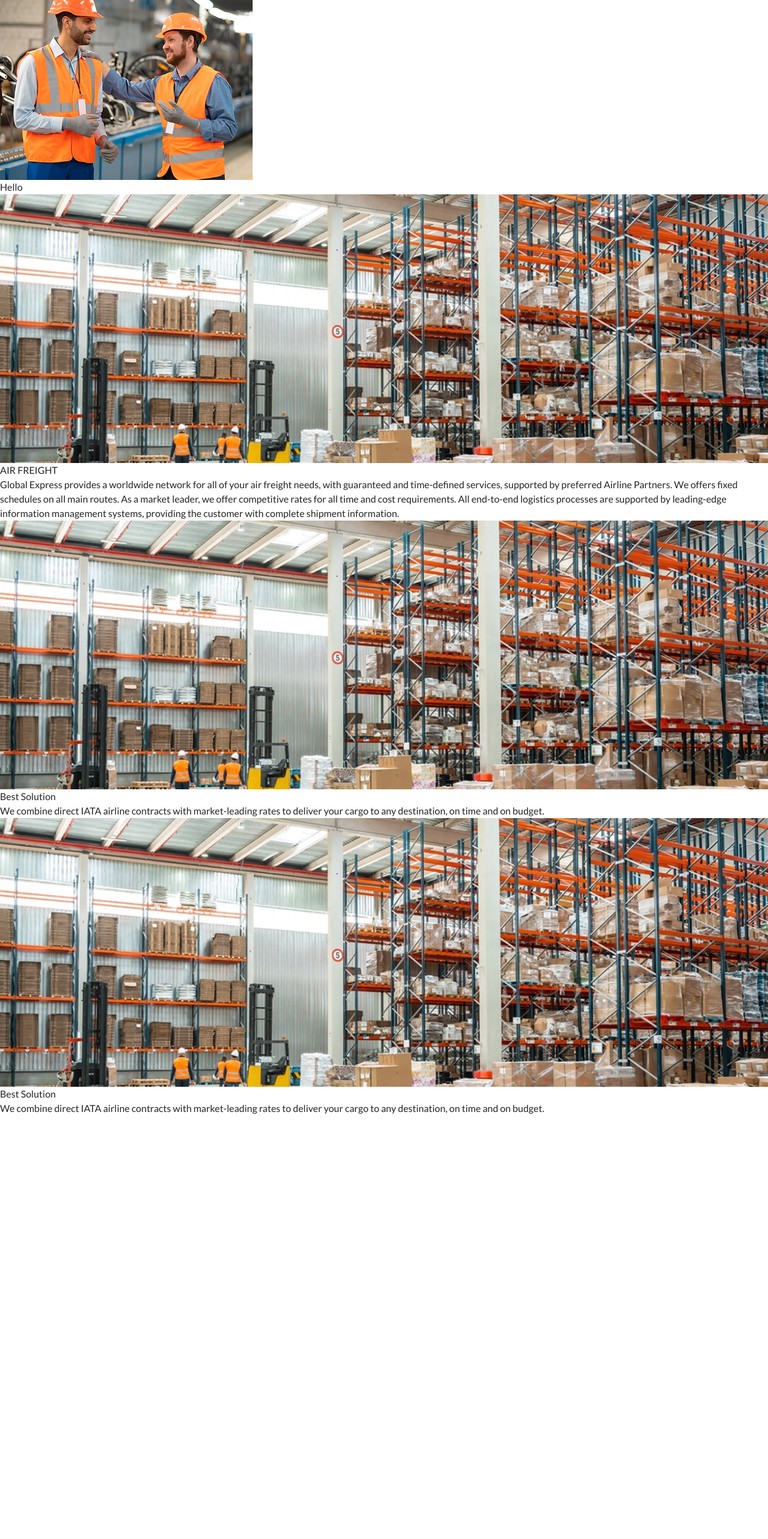
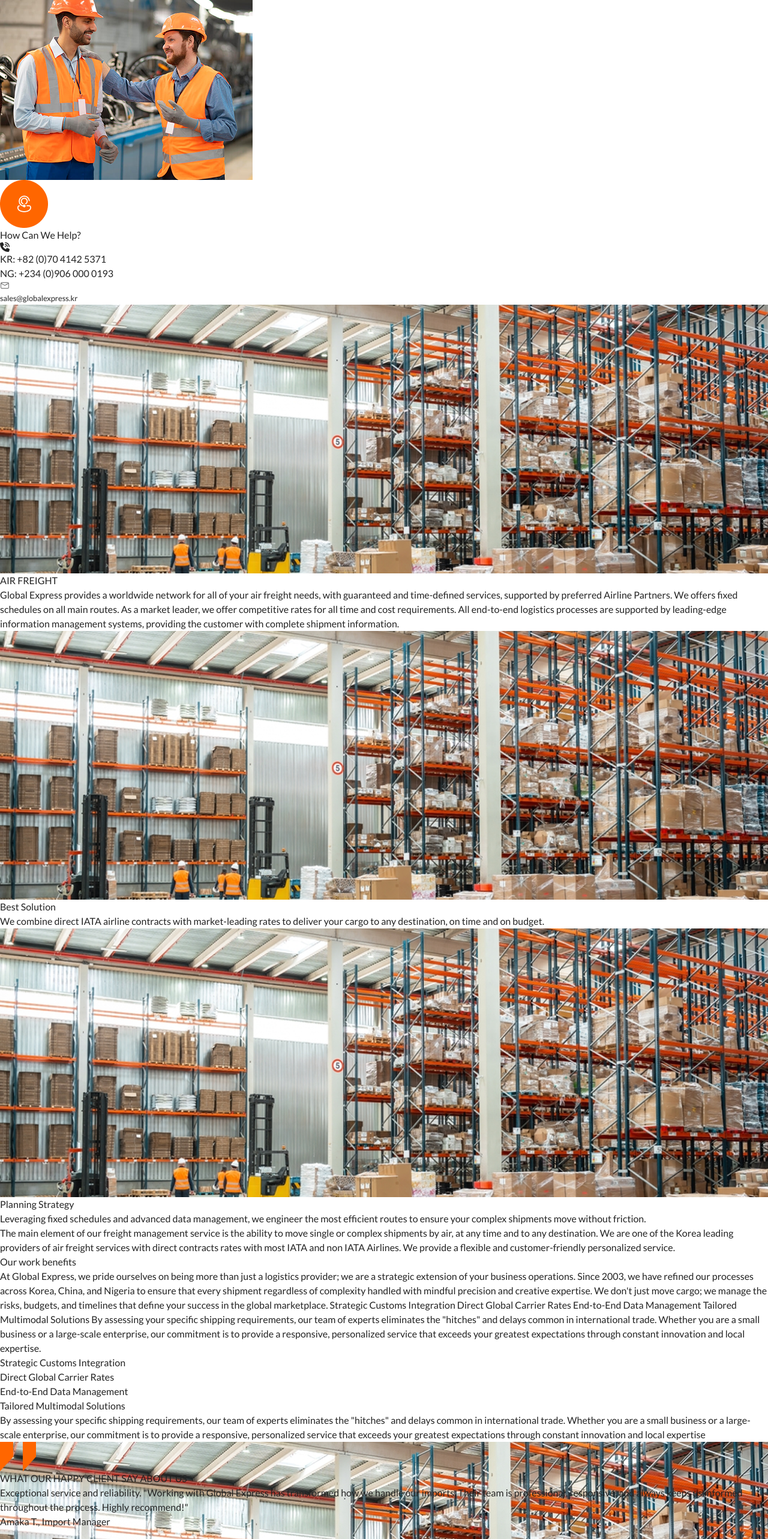
Before and after one commit to Juadebfm/global-express-landing-page, a React (Vite) app: page /services in a window 1280 px wide. Shown: the part 1080-3646 px from the top of the page at 60% size. Before the commit the page ends 2940 px from the top, so only its background shows below. Built offline with nearby package versions, Linux system fonts and the light colour scheme; no server answers.

Commit message:
feat: added the services page responsiveness

```diff
--- a/src/components/OurServices.jsx
+++ b/src/components/OurServices.jsx
@@ -1,14 +1,17 @@
 import React from "react";
 import horizontal from "../assets/horizontal.png";
 import { MdKeyboardArrowRight } from "react-icons/md";
-import store from "../assets/store.png"
+import store from "../assets/store.png";
 import { FaRegFilePdf } from "react-icons/fa6";
 import { IoDocumentTextOutline } from "react-icons/io5";
-import two from "../assets/two.png"
+import two from "../assets/two.png";
+import help from "../assets/help.png";
+import { FaPhoneVolume } from "react-icons/fa6";
+import { CiMail } from "react-icons/ci";
 
 const OurServices = () => {
   return (
-    <div className="mt-16 px-16">
+    <div className="mt-16 px-16 max-md:px-8 max-sm:px-4">
       <div className="flex justify-center flex-col items-center">
         <div className="flex items-center gap-2">
           <img src={horizontal} alt="horizontal line" />
@@ -17,15 +20,15 @@ const OurServices = () => {
         <h4 className="text-[40px] font-bold leading-tight w-[50%] text-center mt-2 max-md:text-[32px] max-md:w-full max-sm:text-[28px]">
           PROVIDING THE BEST SERVICES FOR OUR CUSTOMERS
         </h4>
-        <p className="mt-4 w-[70%] text-center text-sm">
+        <p className="mt-4 w-[70%] text-center text-sm max-md:w-[90%] max-sm:w-full">
           Global Express is duly registered in Korea as Hazyom Holdings since
           2003. We are one of the leading international freight forwarding and
           Logistics Company with offices in Seoul Korea, Guangzhou China and
           Lagos Nigeria.
         </p>
       </div>
-      <div className="flex gap-8 mt-16">
-        <div className="bg-blue  w-[30%]">
+      <div className="flex gap-8 mt-16 max-lg:flex-col max-md:gap-6">
+        <div className="bg-blue w-[30%] max-lg:w-full">
           <div className="bg-[#2B2A2A] rounded-md px-4 py-8">
             <div className="flex items-center bg-[#262626] rounded-lg hover:bg-[#FF6600] transition-colors duration-300 cursor-pointer">
               <button className="text-[#FFFFFF] px-4 py-3 w-full text-start font-semibold text-sm">
@@ -96,21 +99,33 @@ const OurServices = () => {
             </div>
           </div>
           <div className="bg-[#2B2A2A] rounded-md mt-8">
-            <div>
-                <img src={two} alt="two staff" />
+            <div className="flex flex-col items-center">
+              <img src={two} alt="two staff" className="w-full" />
+              <img className="-mt-8 max-sm:-mt-6" src={help} alt="image" />
             </div>
-            <div>
-                <h4>Hello</h4>
+            <div className="mt-4 text-xl font-bold flex flex-col items-center justify-center max-sm:text-lg">
+              <h4>How Can We Help?</h4>
+              <div className="flex items-center justify-center gap-2 mt-4">
+                <FaPhoneVolume />
+                <div className="text-[12px]">
+                  <p>KR: +82 (0)70 4142 5371</p>
+                  <p>NG: +234 (0)906 000 0193</p>
+                </div>
+              </div>
+              <div className="flex items-center justify-center gap-2 mt-6 mb-8">
+                <CiMail />
+                <small className="text-[12px]">sales@globalexpress.kr</small>
+              </div>
             </div>
           </div>
         </div>
-        <div className="bg-yellow h-[600px] w-[70%]">
+        <div className="h-auto w-[70%] max-lg:w-full">
           <div>
-            <img src={store} alt="image" />
+            <img src={store} alt="image" className="w-full h-auto" />
           </div>
           <div className="mt-8">
-            <h4 className="text-2xl font-bold">AIR FREIGHT</h4>
-            <p className="mt-4">
+            <h4 className="text-2xl font-bold max-sm:text-xl">AIR FREIGHT</h4>
+            <p className="mt-4 text-sm max-sm:text-[13px]">
               Global Express provides a worldwide network for all of your air
               freight needs, with guaranteed and time-defined services,
               supported by preferred Airline Partners. We offers fixed schedules
@@ -121,15 +136,17 @@ const OurServices = () => {
               information.
             </p>
           </div>
-          <div className="mt-6 flex items-start justify-center gap-8">
-            <div className="flex gap-3 items-start">
+          <div className="mt-6 flex items-start justify-center gap-8 max-md:flex-col max-md:gap-6">
+            <div className="flex gap-3 items-start max-sm:flex-col">
               <img
-                className="w-[250px] h-[160px] object-cover"
+                className="w-[250px] h-[160px] object-cover max-sm:w-full max-sm:h-auto"
                 src={store}
                 alt="image"
               />
-              <div className="mt-6">
-                <h6 className="font-semibold text-lg mb-2">Best Solution</h6>
+              <div className="mt-6 max-sm:mt-3">
+                <h6 className="font-semibold text-lg mb-2 max-sm:text-base">
+                  Best Solution
+                </h6>
                 <p className="text-[12px] leading-relaxed">
                   We combine direct IATA airline contracts with market-leading
                   rates to deliver your cargo to any destination, on time and on
@@ -137,21 +154,67 @@ const OurServices = () => {
                 </p>
               </div>
             </div>
-            <div className="flex gap-3 items-start">
+            <div className="flex gap-3 items-start max-sm:flex-col">
               <img
-                className="w-[250px] h-[160px] object-cover "
+                className="w-[250px] h-[160px] object-cover max-sm:w-full max-sm:h-auto"
                 src={store}
                 alt="image"
               />
-              <div className="mt-6">
-                <h6 className="font-semibold text-lg mb-2">Best Solution</h6>
+              <div className="mt-6 max-sm:mt-3">
+                <h6 className="font-semibold text-lg mb-2 max-sm:text-base">
+                  Planning Strategy
+                </h6>
                 <p className="text-[12px] leading-relaxed">
-                  We combine direct IATA airline contracts with market-leading
-                  rates to deliver your cargo to any destination, on time and on
-                  budget.
+                  Leveraging fixed schedules and advanced data management, we
+                  engineer the most efficient routes to ensure your complex
+                  shipments move without friction.
                 </p>
               </div>
             </div>
+          </div>
+          <p className="mt-8 text-sm max-sm:text-[13px]">
+            The main element of our freight management service is the ability to
+            move single or complex shipments by air, at any time and to any
+            destination. We are one of the Korea leading providers of air
+            freight services with direct contracts rates with most IATA and non
+            IATA Airlines. We provide a flexible and customer-friendly
+            personalized service.
+          </p>
+          <div className="mt-6">
+            <h4 className="text-2xl font-bold max-sm:text-xl">
+              Our work benefits
+            </h4>
+            <p className="mt-4 text-sm max-sm:text-[13px]">
+              At Global Express, we pride ourselves on being more than just a
+              logistics provider; we are a strategic extension of your business
+              operations. Since 2003, we have refined our processes across
+              Korea, China, and Nigeria to ensure that every shipment regardless
+              of complexity handled with mindful precision and creative
+              expertise. We don't just move cargo; we manage the risks, budgets,
+              and timelines that define your success in the global marketplace.
+              Strategic Customs Integration Direct Global Carrier Rates
+              End-to-End Data Management Tailored Multimodal Solutions By
+              assessing your specific shipping requirements, our team of experts
+              eliminates the "hitches" and delays common in international trade.
+              Whether you are a small business or a large-scale enterprise, our
+              commitment is to provide a responsive, personalized service that
+              exceeds your greatest expectations through constant innovation and
+              local expertise.
+            </p>
+            <ul className="list-disc list-inside mt-4 ml-3 text-sm max-sm:text-[13px]">
+              <li className="mt-4">Strategic Customs Integration</li>
+              <li className="mt-4">Direct Global Carrier Rates</li>
+              <li className="mt-4">End-to-End Data Management</li>
+              <li className="mt-4">Tailored Multimodal Solutions</li>
+            </ul>
+            <p className="mt-6 text-sm max-sm:text-[13px]">
+              By assessing your specific shipping requirements, our team of
+              experts eliminates the "hitches" and delays common in
+              international trade. Whether you are a small business or a
+              large-scale enterprise, our commitment is to provide a responsive,
+              personalized service that exceeds your greatest expectations
+              through constant innovation and local expertise
+            </p>
           </div>
         </div>
       </div>
--- a/src/pages/Services.jsx
+++ b/src/pages/Services.jsx
@@ -2,6 +2,9 @@ import React from "react";
 import Header from "../components/Header";
 import ServiceHero from "../components/ServiceHero"
 import OurServices from "../components/OurServices"
+import Clients from "../components/Clients"
+import GetInTouch from "../components/GetInTouch"
+import Footer from "../components/Footer"
 
 const Services = () => {
   return (
@@ -9,6 +12,9 @@ const Services = () => {
       <Header />
       <ServiceHero />
       <OurServices />
+      <Clients />
+      <GetInTouch />
+      <Footer/>
     </div>
   );
 };
```
Also changed, not shown: src/assets/help.png (added).
